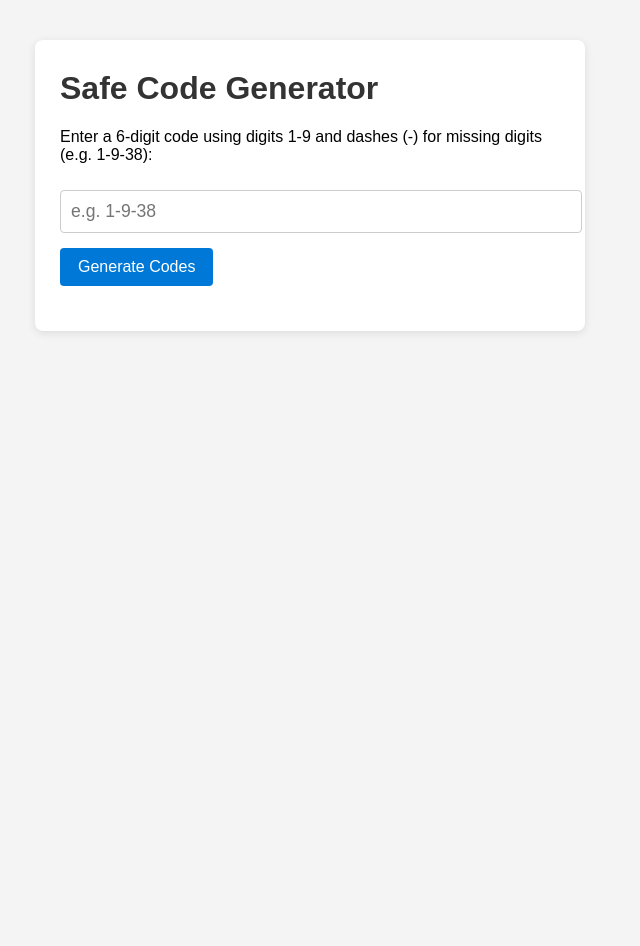
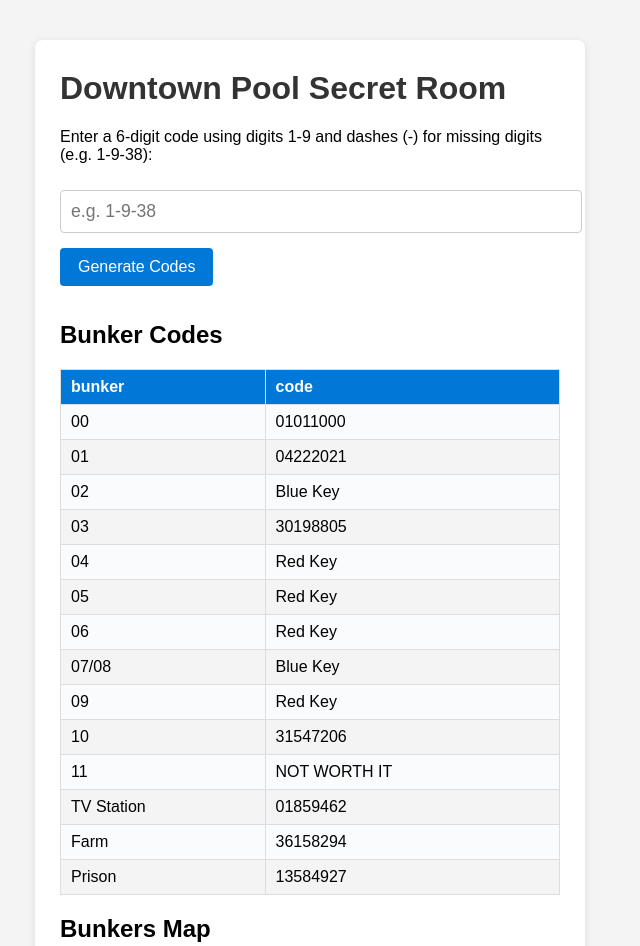
Before and after one commit to m-alnafisah/verdansk, a plain HTML site: page index.html in a window 1280 px wide. Shown: the top 946 px of the page, without its empty margins (330-970 px from the left). Before the commit the page ends 800 px from the top, so only its background shows below. Drawn offline with Linux system fonts and the light colour scheme.

Commit message:
Adding bunkers locations and code

```diff
--- a/index.html
+++ b/index.html
@@ -8,11 +8,15 @@
 </head>
 <body>
     <div class="container">
-        <h1>Safe Code Generator</h1>
+        <h1>Downtown Pool Secret Room</h1>
         <p>Enter a 6-digit code using digits 1-9 and dashes (-) for missing digits (e.g. 1-9-38):</p>
         <input type="text" id="codeInput" maxlength="6" placeholder="e.g. 1-9-38">
         <button onclick="generateCodes()">Generate Codes</button>
         <div id="results"></div>
+        <h2>Bunker Codes</h2>
+        <div id="csvTable"></div>
+        <h2>Bunkers Map</h2>
+        <img src="bunkers_map.jpg" alt="Bunkers Map" style="max-width:100%;border-radius:8px;box-shadow:0 2px 8px rgba(0,0,0,0.1);margin-bottom:20px;">
     </div>
     <script src="script.js"></script>
 </body>
--- a/script.js
+++ b/script.js
@@ -56,3 +56,37 @@ function generateCodes() {
         resultsDiv.innerHTML += '<ol>' + codes.map(code => `<li>${code}</li>`).join('') + '</ol>';
     }
 }
+
+// Display CSV table
+function displayCSVTable() {
+    const csvData = `bunker,code
+00,01011000
+01,04222021
+02,Blue Key
+03,30198805
+04,Red Key
+05,Red Key
+06 ,Red Key
+07/08,Blue Key
+09,Red Key
+10,31547206
+11,NOT WORTH IT
+TV Station,01859462
+Farm,36158294
+Prison,13584927`;
+    const lines = csvData.trim().split('\n');
+    const headers = lines[0].split(',');
+    let html = '<table class="bunker-table"><thead><tr>';
+    headers.forEach(h => html += `<th>${h.trim()}</th>`);
+    html += '</tr></thead><tbody>';
+    for (let i = 1; i < lines.length; i++) {
+        const cells = lines[i].split(',');
+        html += '<tr>';
+        cells.forEach(c => html += `<td>${c.trim()}</td>`);
+        html += '</tr>';
+    }
+    html += '</tbody></table>';
+    document.getElementById('csvTable').innerHTML = html;
+}
+
+displayCSVTable();
--- a/style.css
+++ b/style.css
@@ -44,3 +44,24 @@ button:hover {
 ol {
     padding-left: 20px;
 }
+.bunker-table {
+    width: 100%;
+    border-collapse: collapse;
+    margin: 20px 0;
+    background: #fafbfc;
+}
+.bunker-table th, .bunker-table td {
+    border: 1px solid #ddd;
+    padding: 8px 10px;
+    text-align: left;
+}
+.bunker-table th {
+    background: #0078d7;
+    color: #fff;
+}
+.bunker-table tr:nth-child(even) {
+    background: #f4f4f4;
+}
+.bunker-table tr:hover {
+    background: #e6f0fa;
+}
```
Also changed, not shown: bunkers_code.csv (added, +15 -0 lines), bunkers_map.jpg (added).
